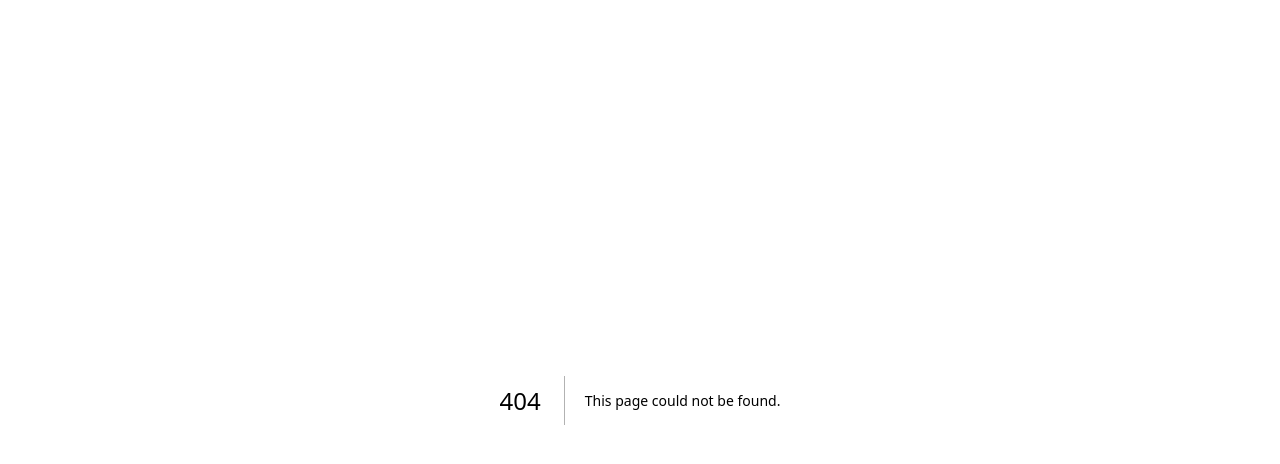
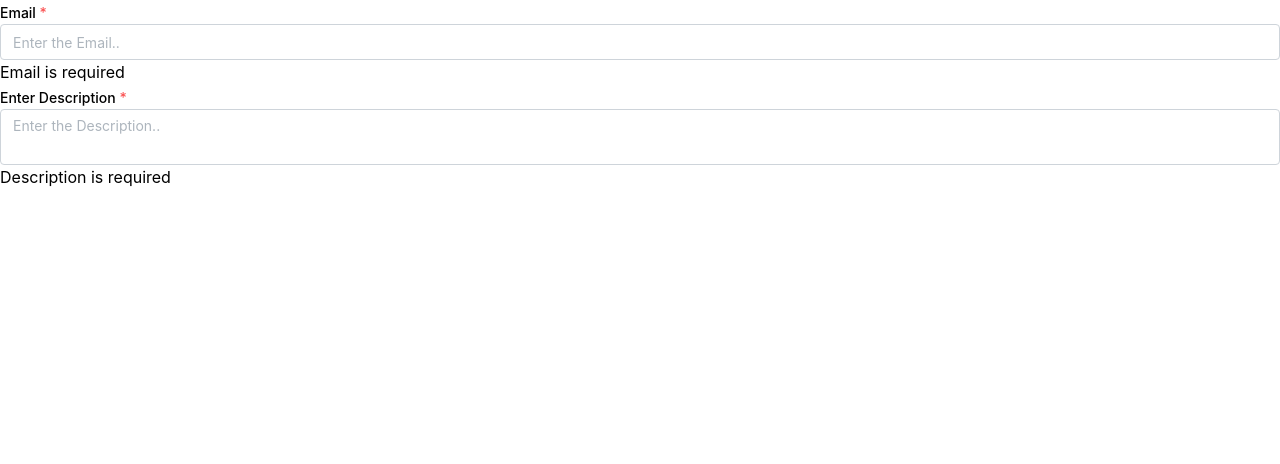
Before and after one commit to ks-rushik/form-auth, a Next.js app: page /form in a window 1280 px wide. Before the commit this address had no page. Shown: the top 464 px of the page. Built offline with nearby package versions, Linux system fonts and the light colour scheme.

Commit message:
Formfield created for input and textarea

```diff
--- /dev/null
+++ b/src/app/components/forms/InputFormField.tsx
@@ -0,0 +1,27 @@
+import BaseErrorMessage from "../ui/BaseErrorMessage";
+import BaseInput from "../ui/BaseInput";
+import BaseLabel from "../ui/BaseLabel";
+
+type IInputFormFieldProps = {
+  label?: string;
+  error?: string;
+  placeholder?: string;
+};
+
+export default function FormField({
+  label,
+  error,
+  placeholder,
+}: IInputFormFieldProps) {
+  return (
+    <div className="flex flex-col space-y-2">
+      <BaseLabel labeltitle={label!} className="text-gray-700" />
+      <BaseInput placeholder={placeholder} />
+      <BaseErrorMessage
+        title={error}
+        statusCode={404}
+        className="text-red-500 text-sm"
+      />
+    </div>
+  );
+}
--- /dev/null
+++ b/src/app/components/forms/TextAreaField.tsx
@@ -0,0 +1,29 @@
+import BaseErrorMessage from "../ui/BaseErrorMessage";
+import BaseLabel from "../ui/BaseLabel";
+import BaseTextArea from "../ui/BaseTextArea";
+
+type ITextFormFieldProps = {
+  label?: string;
+  error?: string;
+  placeholder?: string;
+};
+
+export default function Textareaformfield({
+  label,
+  error,
+  placeholder,
+}: ITextFormFieldProps) {
+  return (
+    <div className="flex flex-col space-y-2">
+      <BaseLabel labeltitle={label!} className="text-gray-700" />
+      <BaseTextArea
+        placeholder={placeholder}
+      ></BaseTextArea>
+      <BaseErrorMessage
+        title={error}
+        statusCode={404}
+        className="text-red-500 text-sm"
+      />
+    </div>
+  );
+}
--- a/src/app/components/ui/BaseErrorMessage.tsx
+++ b/src/app/components/ui/BaseErrorMessage.tsx
@@ -3,6 +3,7 @@ import { ErrorProps } from "next/error";
 
 type IErrorMessage = ErrorProps & {
   className?: string;
+  statusCode?: number
 };
 
 export default function BaseErrorMessage(props: IErrorMessage) {
--- a/src/app/components/ui/BaseInput.tsx
+++ b/src/app/components/ui/BaseInput.tsx
@@ -1,14 +1,16 @@
 import { Input, InputProps } from "@mantine/core";
+import {  InputHTMLAttributes } from "react";
 
-type IInputProp = InputProps & {
-  className?: string;
-};
+type IInputProp =  InputHTMLAttributes<HTMLInputElement> & InputProps
 
 export default function BaseInput(props: IInputProp) {
-  const {  className, ...other } = props;
+  const { className, ...other } = props;
   return (
-    <Input classNames={{input:`bg-gray-50 border border-gray-300 text-gray-900 text-sm rounded-lg focus:ring-blue-500 focus:border-blue-500 block w-full p-2.5 dark:bg-gray-700 dark:border-gray-600 dark:placeholder-gray-400 dark:text-white dark:focus:ring-blue-500 dark:focus:border-blue-500  ${className}`  } }
-    placeholder="Input "
-    {...other} />
+    <Input
+      classNames={{
+        input: `bg-gray-50 border border-gray-300 text-gray-900 text-sm rounded-lg focus:ring-blue-500 focus:border-blue-500 block w-full p-2.5 dark:bg-gray-700 dark:border-gray-600 dark:placeholder-gray-400 dark:text-white dark:focus:ring-blue-500 dark:focus:border-blue-500  ${className}`,
+      }}
+      {...other}
+    />
   );
 }
--- /dev/null
+++ b/src/app/form/page.tsx
@@ -0,0 +1,19 @@
+import InputFormField from "../components/forms/InputFormField";
+import Textareaformfield from "../components/forms/TextAreaField";
+
+export default function Formfield() {
+  return (
+    <>
+      <InputFormField
+        label="Email"
+        placeholder="Enter the Email.."
+        error="Email is required"
+      />
+      <Textareaformfield
+        label="Enter Description"
+        placeholder="Enter the Description.."
+        error="Description is required"
+      />
+    </>
+  );
+}
--- a/src/app/page.tsx
+++ b/src/app/page.tsx
@@ -18,7 +18,7 @@ export default function Home() {
         label="This is Text area"
         placeholder="Input placeholder"
       ></BaseTextArea>
-      <BaseInput></BaseInput>
+      <BaseInput placeholder="Enter the Value.." />
       <BaseSelect
         label="Your favorite library"
         placeholder="Pick value"
```
